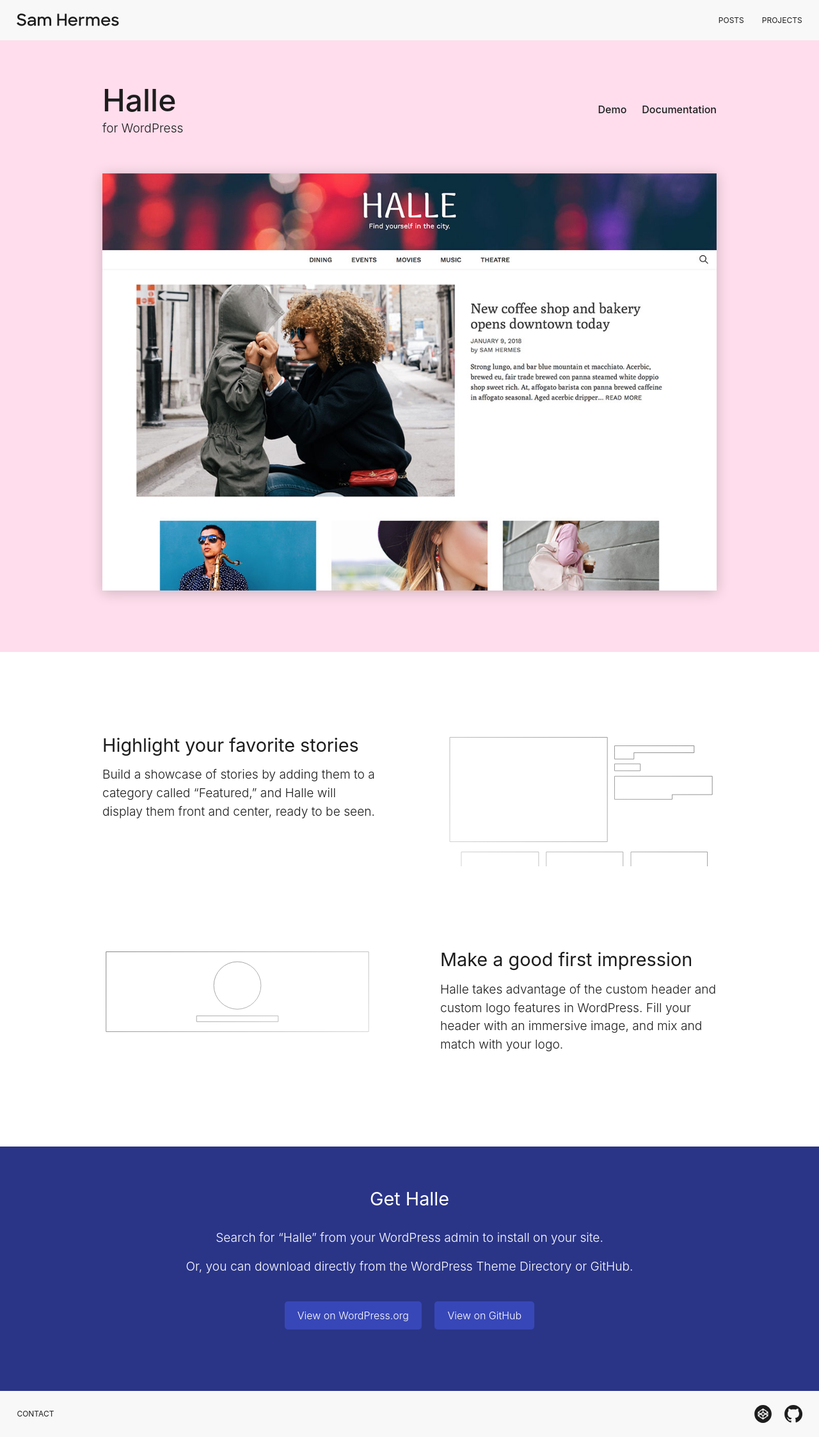
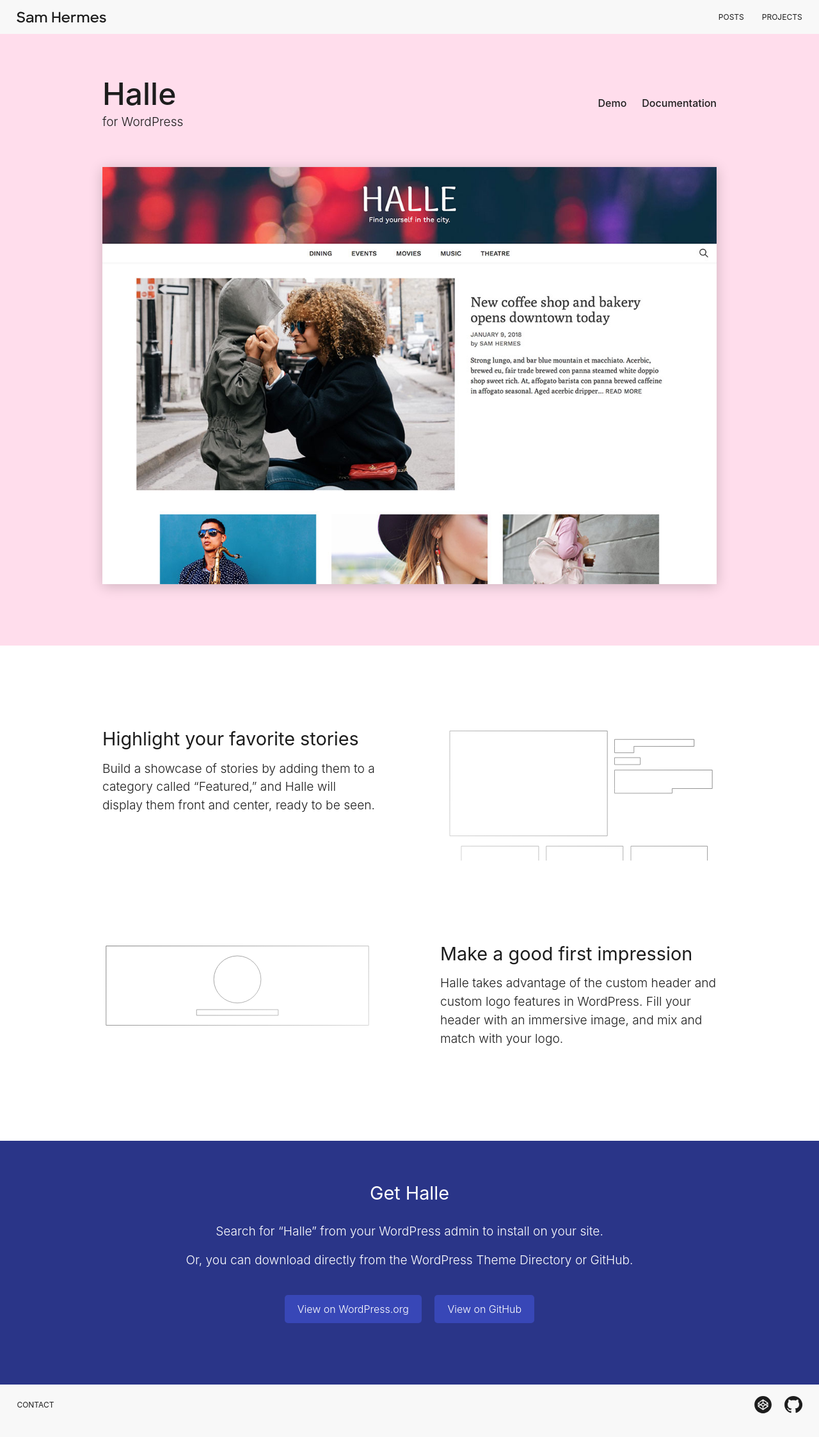
Before and after one commit to samhermes/samhermes.github.io, a Jekyll site: the page built from halle/index.md, in a window 1280 px wide. Shown: the whole page at 64% size. Built offline with Jekyll 4.4.1, drawn with Linux system fonts in a browser that asks for light colours.

Commit message:
Adjust global spacing, sizing

```diff
--- a/_sass/_global.scss
+++ b/_sass/_global.scss
@@ -3,11 +3,11 @@
 }
 
 .site-header {
-  padding: 1em 5%;
+  padding: 0.7em 5%;
   margin: 0 auto;
 
   @media screen and (min-width: 45.625em) {
-    padding: 1em 1.65em;
+    padding: 0.7em 1.65em;
   }
 
   .contain {
@@ -26,13 +26,13 @@
     display: block;
 
     svg {
-      width: 150px;
-      height: 19px;
-      margin: 0.3em 0;
+      width: 130px;
+      height: 16px;
+      margin: 0.4em 0;
 
       @media screen and (min-width: 28.125em) {
-        width: 160px;
-        height: 20px;
+        width: 140px;
+        height: 18px;
       }
     }
   }
@@ -76,12 +76,12 @@
 
 .site-footer {
   box-sizing: border-box;
-  padding: 1em 5% 1.5em;
+  padding: 1em 5%;
   margin: 0 auto;
   position: relative;
 
   @media screen and (min-width: 45.625em) {
-    padding: 1.3em 1.65em;
+    padding: 1em 1.65em;
   }
 
   .contain {
--- a/_sass/_posts.scss
+++ b/_sass/_posts.scss
@@ -1,7 +1,7 @@
 .post-list {
 	max-width: 40em;
 	margin: 0 auto;
-	padding: 1.875em 0 7.5em;
+	padding: 2.6em 0 7.5em;
   width: 90%;
 
   @media screen and (min-width: 54.25em) {
@@ -77,7 +77,7 @@
 .post {
   margin: 0 auto;
   max-width: 40em;
-  padding: 1.875em 0 7.5em;
+  padding: 2.6em 0 7.5em;
   width: 90%;
 
   @media screen and (min-width: 45.625em) {
@@ -275,8 +275,8 @@
 
   .name {
     margin-bottom: 0.2em;
-    font-weight: 400;
-    font-size: 1.35em;
+    font-weight: 500;
+    font-size: 1.3em;
     line-height: 1.2;
   }
 
```
